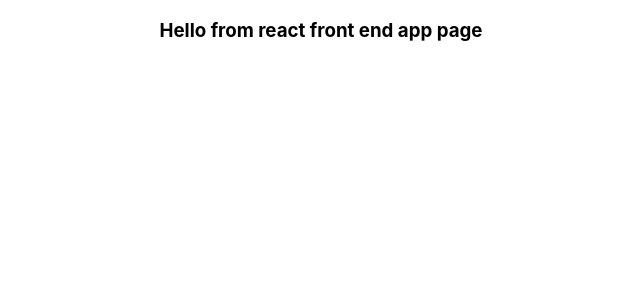
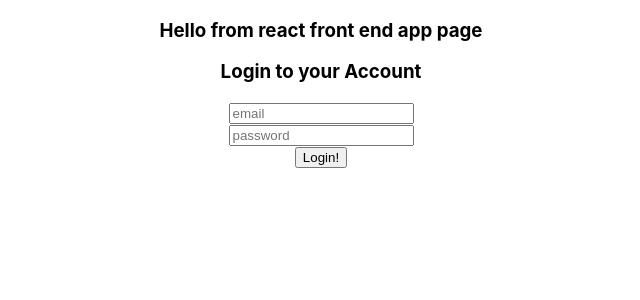
Before and after one commit to rz4life/Warehouse-inventory, a React (Create React App) app in the folder warehouse-frontend/: page /login in a window 1280 px wide. Shown: the top 300 px of the page, without its empty margins (319-959 px from the left). Built offline with nearby package versions, Linux system fonts and the light colour scheme.

Commit message:
login page

```diff
--- /dev/null
+++ b/warehouse-frontend/Item.css
@@ -0,0 +1,3 @@
+.Item {
+    text-align: center;
+  }
--- a/warehouse-frontend/package.json
+++ b/warehouse-frontend/package.json
@@ -6,6 +6,7 @@
     "@testing-library/jest-dom": "^5.16.1",
     "@testing-library/react": "^12.1.2",
     "@testing-library/user-event": "^13.5.0",
+    "axios": "^0.25.0",
     "react": "^17.0.2",
     "react-dom": "^17.0.2",
     "react-redux": "^7.2.6",
--- a/warehouse-frontend/src/App.js
+++ b/warehouse-frontend/src/App.js
@@ -1,16 +1,25 @@
-
+import React, {useState } from "react";
 import './App.css';
 import Items from './containers/Items';
 import { BrowserRouter as Router, Routes, Route } from "react-router-dom";
+import Login from './components/Login';
+
 
 function App() {
-  return (
+  const [user, setUser] = useState(null)
+
+    return (
     <div className="App">
       <Router>
         <h3>Hello from react front end app page</h3>
         <Routes>
         <Route exact path="/items" element={<Items/>}/>
         </Routes>
+
+        <Routes>
+        <Route exact path="/login" element={<Login setUser={setUser} />}/>
+        </Routes>
+
        </Router>
     </div>
   );
--- /dev/null
+++ b/warehouse-frontend/src/components/Login.js
@@ -0,0 +1,52 @@
+import React, { useState } from "react";
+import axios from 'axios';
+
+function Login(props) {
+    const [email, setEmail] = useState("");
+    const [password, setPassword] = useState("")
+
+
+
+    const submitform = (e) =>{
+        e.preventDefault()
+            axios.post (`http://localhost:3001/user/login`, {
+                email: email,
+                password: password
+            }).then ((response) =>{
+                console.log(response.User.dataValues)
+                 props.setUser(response.User.dataValues)
+
+                // localStorage.setItem('userId', response.data.userId)
+            }).catch((error) =>{
+                console.log(error)
+            })
+
+    }
+    return(
+    <div className = 'loginpage'>
+        <div className = 'login'>
+
+                <form onSubmit = {submitform}>
+                    <h3>Login to your Account</h3>
+                    <div className = 'input'>
+
+                        <input placeholder = 'email' value = {email} onChange = {(e) =>(setEmail(e.target.value))}/>
+                    </div>
+
+                    <div className = 'input'>
+
+                        <input placeholder = 'password' type = 'password' value = {password} onChange = {(e) =>(setPassword(e.target.value))}/>
+                    </div>
+
+                    <div className = 'input'>
+                        <input type = 'submit' value = 'Login!'/>
+                    </div>
+
+                </form>
+        </div>
+    </div>
+)
+}
+
+
+export default Login;
```
Also changed, not shown: 1 other file (tests, documents, lock files or other folders).
